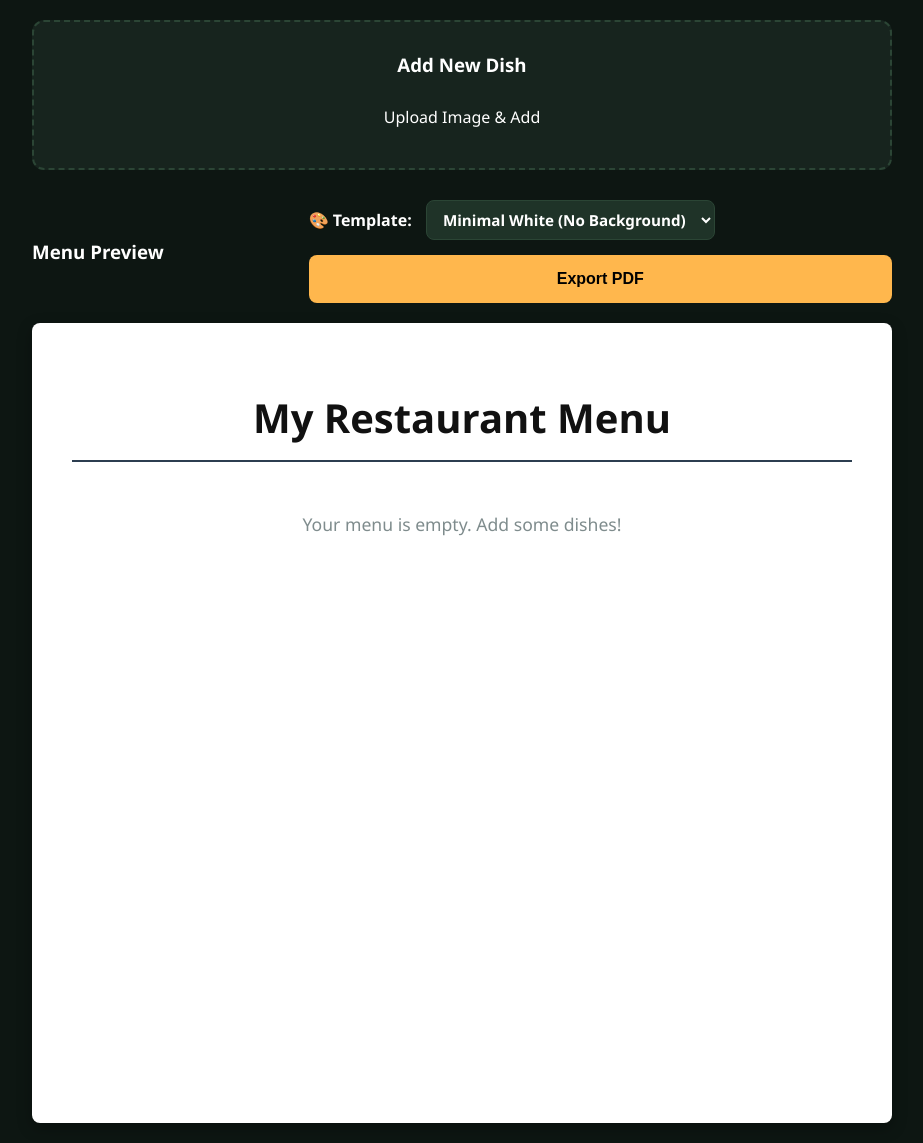
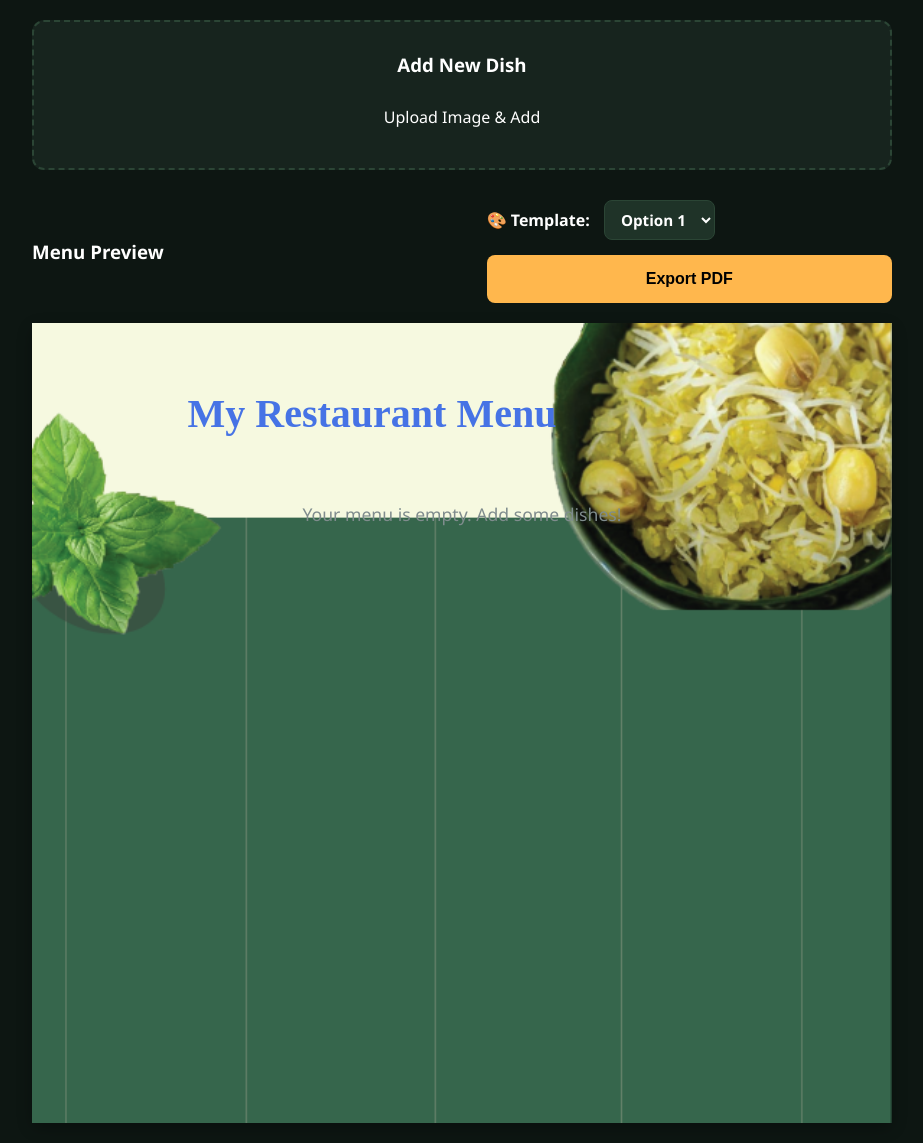
Before and after one commit to Root0zm/Food-Detection-And-Menu-Generation, a Flask app: page / in a window 1280 px wide, after a click on "Create Menu". Shown: the part 266-1409 px from the top of the page, without its empty margins (178-1101 px from the left). Run offline with Flask 3, Linux system fonts and the light colour scheme.

Commit message:
add template

```diff
--- a/services/gemini_service.py
+++ b/services/gemini_service.py
@@ -3,6 +3,24 @@ import json
 from google import genai
 from google.genai import types
 from dotenv import load_dotenv
+
+YOLO_CLASS_MAPPING = {
+    "banh_cuon": "Bánh cuốn",
+    "banh_gio": "Bánh giò",
+    "banh_mi": "Bánh mì",
+    "bun_bo_hue": "Bún bò Huế",
+    "bun_cha": "Bún chả",
+    "bun_dau": "Bún đậu mắm tôm",
+    "bun_thit_nuong": "Bún thịt nướng",
+    "chao_long": "Cháo lòng",
+    "com": "Cốm",
+    "com_tam": "Cơm tấm",
+    "fried_rice": "Cơm chiên",
+    "pho": "Phở",
+    "spring_rolls": "Gỏi cuốn",
+    "xoi": "Xôi"
+}
+
 
 load_dotenv()
 API_KEY = os.getenv("GEMINI_API_KEY")
@@ -18,6 +36,7 @@ def get_nutrition_info(food_name, ocr_text=None, target_language="English"):
 
     print(f" Gemini đang viết mô tả cho món: {food_name}...")
 
+    food_name_vn = YOLO_CLASS_MAPPING.get(food_name, food_name)
 
     ocr_context = ""
 
@@ -26,18 +45,18 @@ def get_nutrition_info(food_name, ocr_text=None, target_language="English"):
         Additional information from OCR (text read from the image): "{ocr_text}".
         Please use this information to:
         1. Determine a more accurate dish name (e.g., if the identified dish is "Pho", but OCR reads "Special Pho", use "Special Pho").
-        2. Find the exact price associated with the dish "{food_name}".
+        2. Find the exact price associated with the dish "{food_name_vn}".
         """
 
     prompt = f"""
-    The identified dish is: "{food_name}".
+    The identified dish is: "{food_name_vn}".
     {ocr_context}
 
     Act as a culinary expert and nutritionist writing content for a restaurant menu.
     Your tasks:
     1. Provide the dish name in {target_language} (translate from Vietnamese if necessary).
-    2. Write an appetizing description in {target_language}
-    3. Write a brief nutrition summary in {target_language}
+    2. Write an appetizing description in {target_language}. STRICT LIMIT: Maximum 25 words.
+    3. Write a brief nutrition summary in {target_language}. STRICT LIMIT: Maximum 15 words.
     4. Find the price from the provided text. If no price is available, output "Unavailable".
     5. Normalize the price into a numeric format (e.g., "35k" -> 35000, "35.000" -> 35000).
     6. Generate exactly 3 to 4 short nutritional macro tags estimating a standard serving size (e.g., "500 kcal", "30g Protein", "15g Fat", "40g Carbs").
--- a/static/css/style.css
+++ b/static/css/style.css
@@ -625,7 +625,7 @@ body {
 }
 
 .menu-item {
-    background-color: rgba(255, 255, 255, 0.95) !important;
+    background-color: rgba(255, 255, 255, 0.7) !important;
     padding: 20px;
     border-radius: 12px;
     border: 1px solid rgba(0, 0, 0, 0.1) !important;
@@ -722,6 +722,7 @@ body {
     }
 
 
+
     .menu-item::before {
         content: "" !important;
         position: absolute !important;
@@ -738,11 +739,15 @@ body {
         z-index: -1 !important;
     }
 
+
+
     .smart-tag {
         border: 1px solid #27ae60 !important;
         color: #27ae60 !important;
         background-color: rgba(255, 255, 255, 0.6) !important;
     }
+
+
 }
 
 
@@ -759,3 +764,32 @@ body {
     background-color: rgba(255, 255, 255, 0.5);
     border-radius: 8px 8px 0 0;
 }
+ /* FIX WHITE SPACE */
+.pdf-container,
+.menu-content-wrapper,
+.menu-list {
+    background-color: transparent !important;
+}
+
+.menu-item,
+.theme-08 .menu-item {
+    background-color: transparent !important;
+}
+
+.menu-item::before {
+    content: "" !important;
+    position: absolute !important;
+    top: 0 !important;
+    left: 0 !important;
+    right: 0 !important;
+    bottom: 0 !important;
+    background-color: rgba(255, 255, 255, 0.8) !important;
+    border-radius: 12px !important;
+    border: 1px solid rgba(0, 0, 0, 0.1) !important;
+    z-index: -1 !important;
+}
+
+
+.theme-08 .menu-item::before {
+    background-color: rgba(255, 255, 255, 1) !important;
+}
--- a/static/js/script.js
+++ b/static/js/script.js
@@ -1,5 +1,5 @@
+
 let currentImageUrl = "";
-
 let stream = null;
 let capturedFile = null;
 
@@ -278,8 +278,18 @@ function updateMenuItem(id, field, newValue) {
 function changeTheme() {
     const selectBox = document.getElementById('menuTheme');
     const bgImage = document.getElementById('printBgImage');
+    const pdfArea = document.getElementById('pdfArea');
     const restaurantTitle = document.getElementById('restaurantName');
     const selectedUrl = selectBox.value;
+
+    pdfArea.className = 'pdf-container';
+    restaurantTitle.style.marginLeft = "0";
+    restaurantTitle.style.borderBottom = "";
+
+    restaurantTitle.style.marginLeft = "0";
+    restaurantTitle.style.marginRight = "0";
+    restaurantTitle.style.borderBottom = "";
+    pdfArea.classList.remove('theme-08');
 
     if (selectedUrl === "none") {
         bgImage.style.display = "none";
@@ -293,20 +303,34 @@ function changeTheme() {
         bgImage.style.display = "block";
 
 
-        if (selectedUrl.includes("Wooden")) {
+        if (selectedUrl.includes("06")) {
 
-            restaurantTitle.style.color = "#5d4037";
-            restaurantTitle.style.borderBottomColor = "#5d4037";
+            restaurantTitle.style.color = "#6d301f";
+
+            restaurantTitle.style.borderBottomColor = "#6d301f";
+
         }
-        else if (selectedUrl.includes("Dark")) {
+        else if (selectedUrl.includes("08")) {
 
             restaurantTitle.style.color = "#ffffff";
-            restaurantTitle.style.borderBottomColor = "#ffffff";
+            restaurantTitle.style.marginLeft = "150px";
+            restaurantTitle.style.borderBottom = "none";
+            pdfArea.classList.add('theme-08');
+
         }
-        else if (selectedUrl.includes("Black")) {
+        else if (selectedUrl.includes("07")) {
 
-            restaurantTitle.style.color = "#f1c40f";
-            restaurantTitle.style.borderBottomColor = "#f1c40f";
+            restaurantTitle.style.color = "#4673e5";
+            restaurantTitle.style.marginRight = "180px";
+            restaurantTitle.style.borderBottom = "none";
+            restaurantTitle.style.fontFamily = "'Montserrat', serif";
+            pdfArea.classList.add('theme-08');
+        }
+        else if (selectedUrl.includes("05")) {
+
+            restaurantTitle.style.color = "#dfebb1";
+            restaurantTitle.style.borderBottom = "none";
+            pdfArea.classList.add('theme-08');
         }
     }
 }
@@ -323,3 +347,7 @@ function limitTitleLength(event) {
         event.preventDefault();
     }
 }
+
+document.addEventListener('DOMContentLoaded', function() {
+    changeTheme();
+});
--- a/templates/index.html
+++ b/templates/index.html
@@ -138,10 +138,10 @@
                         <div class="theme-selector">
                             <label for="menuTheme" style="font-weight: bold; margin-right: 10px;">🎨 Template:</label>
                             <select id="menuTheme" class="lang-select" onchange="changeTheme()">
-                                <option value="none">Minimal White (No Background)</option>
-                                <option value="">📜 Vintage Paper</option>
-                                <option value="">🪵 Wooden Table</option>
-                                <option value="">🌌 Elegant Dark</option>
+                                <option value="/static/images/br07.png">Option 1</option>
+                                <option value="/static/images/br08.png">Option 2</option>
+                                <option value="/static/images/br06.png">Option 3</option>
+                             <!-- <option value="/static/images/br05.png">Option 4</option> -->
                             </select>
                         </div>
                         <button onclick="exportToPDF()" class="btn-trigger export-btn"> Export PDF</button>
```
Also changed, not shown: static/images/br04.png (added), static/images/br05.png (added), static/images/br06.png (added), static/images/br07.png (added), static/images/br08.png (added).
